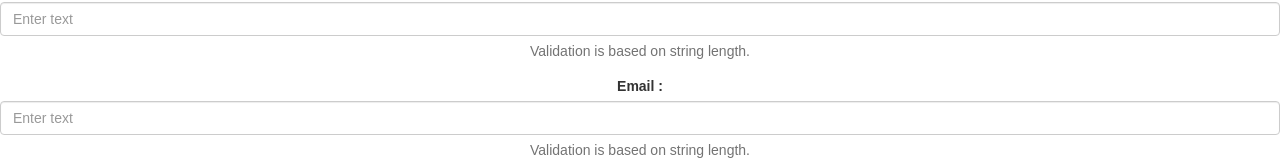
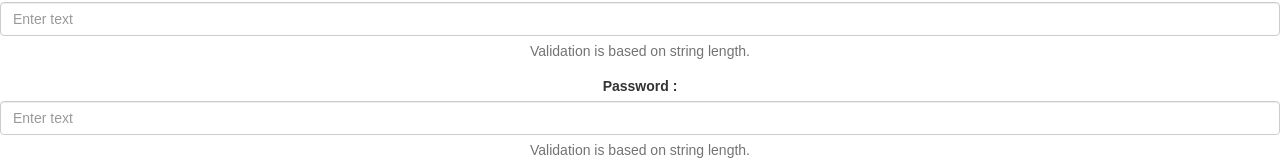
Before and after one commit to TheCreamOfTheCrop/Web_Client, a React (Create React App) app: page /register in a window 1280 px wide. Shown: the part 308-474 px from the top of the page. Built offline with nearby package versions, Linux system fonts and the light colour scheme.

Commit message:
light typo

```diff
--- a/src/App/Register/Form.tsx
+++ b/src/App/Register/Form.tsx
@@ -28,7 +28,7 @@ class RegisterPartForm extends React.Component<IPartFormProps, any> {
           controlId={this.state.controlId}
           validationState={this.getValidationState()}
         >
-          <ControlLabel>Email :</ControlLabel>
+          <ControlLabel>{this.props.name} :</ControlLabel>
           <FormControl
             type={this.props.type}
             value={this.props.value}
```
